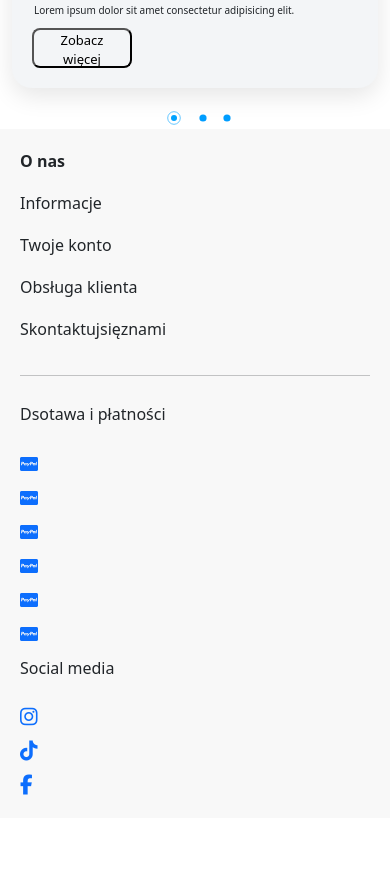
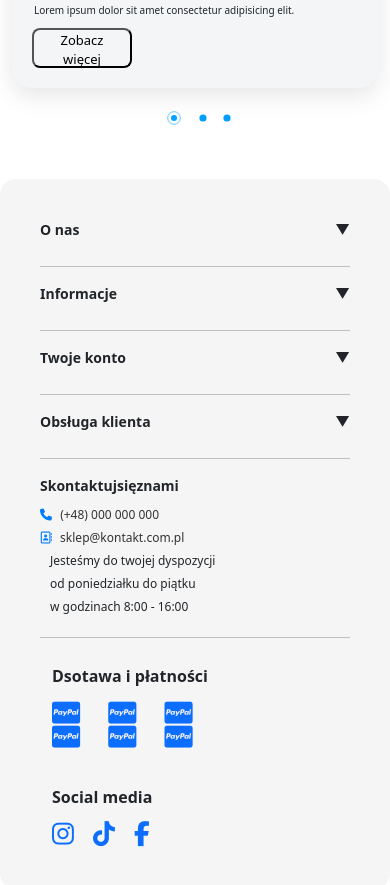
Before and after one commit to JJ99Wrocc/Projekt-do-Pracy, a website: page index.html in a window 390 px wide. Shown: the part 511-1396 px from the top of the page. Before the commit the page ends 1329 px from the top, so only its background shows below. Drawn offline with nearby package versions, Linux system fonts and the light colour scheme.

Commit message:
Dodanie footer + responsywności na header.html przed DRY

```diff
--- a/components/footer.html
+++ b/components/footer.html
@@ -9,56 +9,66 @@
     <div class="container">
         <div class="row">
                 <div class="footer-box">
-                    <ul class="about-us">
-                        <li class="about-us-title">O nas</li>
+<div class="container"><div class="row">                    <ul class="about-us">
+    <li class="about-us-title">O nas<span class="arrow">▼</span></li>
     <li class="about-us-p">Poznajmy się</li>
     <li class="about-us-p">Skontaktuj się z nami</li>
     <li class="about-us-p">Dołącz do nas</li>
     </ul>
+    <hr class="hr-footer-mobile">
 <ul class="info">
-                      <li class="info-title">Informacje</li>
+  <li class="info-title">Informacje<span class="arrow">▼</span></li>
   <li class="info-p">Regulamin</li>
   <li class="info-p">Polityka prywatności</li>
   <li class="info-p">Informacje o zwrotach</li>
   </ul>
+  <hr class="hr-footer-mobile">
 <ul class="ur-account">
-                        <li class="ur-account-title">Twoje konto</li>
+    <li class="ur-account-title">Twoje konto<span class="arrow">▼</span></li>
     <li class="ur-account-p">Twoje konto</li>
     <li class="ur-account-p">Polityka prywatności</li>
     <li class="ur-account-p">Informacje o zwrotach</li>
 </ul>
+<hr class="hr-footer-mobile">
 <ul class="customer-service">
-                        <li class="customer-service-title">Obsługa klienta</li>
+    <li class="customer-service-title">Obsługa klienta<span class="arrow">▼</span></li>
     <li class="customer-service-p">Dostawa i płatności</li>
     <li class="customer-service-p">Wymiana</li>
     <li class="customer-service-p">Zwrot</li>
     <li class="customer-service-p">Reklamacje</li>
     <li class="customer-service-p">FAQ</li>
 </ul>
+<hr class="hr-footer-mobile">
 <ul class="contact-us">
     <li class="contact-us-title">Skontaktujsięznami</li>
-                        <li class="contact-us-p"><i class="fa-solid fa-phone"></i> <a href="tel:+48123456789" class="phone">(+48) 000 000 000</a></li>
-                        <li class="contact-us-p"> <a href="mailto:sklep@kontakt.com.pl" class="phone phone-color"><i class="fa-regular fa-address-book burger-icon"></i> sklep@kontakt.com.pl</a></li>
-                        <li class="contact-us-p">Jesteśmy do twojej dyspozycji</li>
-                        <li class="contact-us-p">od poniedziałku do piątku</li>
-                        <li class="contact-us-p">w godzinach 8:00 - 16:00</li>
+    <li class="contact-us-p"><i class="fa-solid fa-phone"></i> <a href="tel:+48123456789" >(+48) 000 000 000</a></li>
+    <li class="contact-us-p"> <a href="mailto:sklep@kontakt.com.pl" >
+        <i class="fa-regular fa-address-book burger-icon"></i> sklep@kontakt.com.pl</a></li>
+    <li class="contact-us-p contact-us-last">Jesteśmy do twojej dyspozycji</li>
+    <li class="contact-us-p contact-us-last">od poniedziałku do piątku</li>
+    <li class="contact-us-p contact-us-last">w godzinach 8:00 - 16:00</li>
 </ul>
+
 <hr>
-                    <div class="delivery-and-payment">
-                        <p class="delivery-and-payment-title">Dsotawa i płatności</p>
-                        <a  href="https://www.instagram.com/jj99flex" target="_blank"><i class="fa-brands fa-cc-paypal"></i></a>
-                        <a  href="https://www.instagram.com/jj99flex" target="_blank"><i class="fa-brands fa-cc-paypal"></i></a>
-                        <a  href="https://www.instagram.com/jj99flex" target="_blank"><i class="fa-brands fa-cc-paypal"></i></a>
-                        <a  href="https://www.instagram.com/jj99flex" target="_blank"><i class="fa-brands fa-cc-paypal"></i></a>
-                        <a  href="https://www.instagram.com/jj99flex" target="_blank"><i class="fa-brands fa-cc-paypal"></i></a>
-                        <a  href="https://www.instagram.com/jj99flex" target="_blank"><i class="fa-brands fa-cc-paypal"></i></a>
+<div class="footer-bottom">  <div class="delivery-and-payment">
+<p class="delivery-and-payment-title ">Dsotawa i płatności</p>
+<div class="row g-0">
+    <div class="col-4 "><a  href="https://www.instagram.com/jj99flex" target="_blank"><i class="fa-brands fa-cc-paypal"></i></a></div>
+<div class="col-4 "><a  href="https://www.instagram.com/jj99flex" target="_blank"><i class="fa-brands fa-cc-paypal ml "></i></a></div>
+<div class="col-4 "><a  href="https://www.instagram.com/jj99flex" target="_blank"><i class="fa-brands fa-cc-paypal ml "></i></a></div>
+<div class="col-4 "><a  href="https://www.instagram.com/jj99flex" target="_blank"><i class="fa-brands fa-cc-paypal ml "></i></a></div>
+<div class="col-4 "><a  href="https://www.instagram.com/jj99flex" target="_blank"><i class="fa-brands fa-cc-paypal ml "></i></a></div>
+<div class="col-4 "><a  href="https://www.instagram.com/jj99flex" target="_blank"><i class="fa-brands fa-cc-paypal ml "></i></a></div>
 </div>
-                    <div class="social-media">
+
+</div>
+<hr class="hr-footer-mobile">
+<div class="social-media ">
 <p class="social-media-title">Social media</p>
 <a  href="https://www.instagram.com/jj99flex" target="_blank"><i class="fa-brands fa-instagram"></i></a>
-                        <a  href="https://www.tiktok.com/@jj99flex" target="_blank"><i class="fa-brands fa-tiktok"></i></a>
-                        <a  href="https://www.facebook.com/jj99flex" target="_blank"><i class="fa-brands fa-facebook-f"></i></a>
-                    </div>
+<a  href="https://www.tiktok.com/@jj99flex" target="_blank"><i class="fa-brands fa-tiktok ml"></i></a>
+<a  href="https://www.facebook.com/jj99flex" target="_blank"><i class="fa-brands fa-facebook-f ml"></i></a>
+</div></div></div></div>
                 </div>
 
         </div>
--- a/js/script.js
+++ b/js/script.js
@@ -52,7 +52,7 @@ $(document).ready(function() {
         });
     }
 
-  // Load nav
+
     $.get('./components/nav.html', function(data) {
         $('#nav-placeholder').html(data);
         mainMenu = $(".mainmenu");
@@ -64,13 +64,30 @@ $(document).ready(function() {
         attachBackIconEvent();
     });
 
-  // Load header
     $.get('./components/header.html', function(data) {
         $('#header-placeholder').html(data);
     });
 
-  // Load footer
     $.get('./components/footer.html', function(data) {
         $('#footer-placeholder').html(data);
+
+
+        $('.about-us-title').click(function() {
+            $(this).siblings('.about-us-p').slideToggle();
+            $(this).find('.arrow').toggleClass('active');
+        });
+        $('.info-title').click(function() {
+            $(this).siblings('.info-p').slideToggle();
+            $(this).find('.arrow').toggleClass('active');
+        });
+        $('.ur-account-title').click(function() {
+            $(this).siblings('.ur-account-p  ').slideToggle();
+            $(this).find('.arrow').toggleClass('active');
+        });
+        $('.customer-service-title').click(function() {
+            $(this).siblings('.customer-service-p').slideToggle();
+            $(this).find('.arrow').toggleClass('active');
+        });
+
     });
 });
--- a/less/footer.less
+++ b/less/footer.less
@@ -1,57 +1,125 @@
 .footer-box {
   display: flex;
+  flex-wrap: wrap;
+  gap: 20px;
   justify-content: space-between;
-    flex-wrap: wrap;
-    padding: 20px;
-    background-color: #f8f8f8;
-
+  background-color: #f5f5f5;
+  padding: 40px;
+  border-radius: 16px;
+  margin: 50px 0;
+  width: 1000%;
+  .hr-footer-mobile{
+    display: none;
+  }
   ul {
     list-style: none;
     padding: 0;
-      margin: 0 20px 0 0;
-
+    margin-top: 35px;
+    min-width: 150px;
+    font-size: 14px;
+    flex: 1;
+    display: flex;
+    flex-direction: column;
+    .arrow {
+      display: none;
+        float: right;
+        transition: transform 0.3s;
+      }
+      .arrow.active {
+        transform: rotate(180deg);
+      }
+      .about-us-p,.info-p,.ur-account-p,.customer-service-p,.contact-us-p {
+       display: block;
+      }
+    .contact-us-last{
+      margin-left: 10px;
+    }
+    .info-p,.ur-account-p,.customer-service-p,.contact-us-p{
+      font-size: 12px;
+    }
     li {
-        margin-bottom: 8px;
+      .fa-solid, .fas,.fa-regular, .far{
+        color: #007bff;
+      margin-right: 5px;}
+      &:first-child {
+        font-weight: bold;
+        margin-bottom: 10px;
       }
 
-      // tytuł zawsze widoczny
-      &:first-child {
-        font-weight: bold;
-        cursor: pointer;
+      &:not(:first-child) {
+        margin-bottom: 5px;
+      }
+
+      a {
+        text-decoration: none;
+        color: #333;
+
+        &:hover {
+          color: #007bff;
+        }
+      }
     }
   }
 
-    .delivery-and-payment,
-    .social-media {
+  .footer-bottom {
+    width: 100%;
+    margin-top: 10px;
     display: flex;
-      align-items: center;
-      gap: 10px;
-      margin-top: 20px;
+    justify-content: space-between;
+    align-items: flex-start;
+    flex-wrap: wrap;
+      .delivery-and-payment-title,.social-media-title{font-weight: bold;}
+
+      .fa-cc-paypal,.fa-tiktok,.fa-facebook-f,.fa-instagram{
+        font-size: 25px;
+        margin-top: -5px;
+              }
+       .ml{
+        margin-left: 15px;
+       }
+      .social-media{
+        margin-right: 70px;
       }
 
-    // MOBILNE - max-width 991px
-    @media (max-width: 991px) {
-      flex-direction: column;
+    }
 
-      ul {
-        margin: 0 0 10px 0;
 
-        // ukryj wszystkie li poza pierwszym (tytułem)
-        li:not(:first-child) {
+  }
+@media(max-width:992px){
+ .footer-box{
+  display: flex;
+  flex-direction: column !important; /* układa elementy jeden pod drugim */
+  gap: 10px;
+  .hr-footer-mobile{
+    display: block;
+  }
+        ul{
+          flex: unset;
+          margin-top: 0;
+          .about-us-p,.info-p,.ur-account-p,.customer-service-p {
           display: none;
                  }
 
-        // gdy UL ma klasę active - pokaż wszystkie elementy
-        &.active li {
-          display: block;
-        }
+        .about-us-title,.info-title,.ur-account-title,.customer-service-title {
+          user-select: none;
+          cursor: pointer;
         }
 
-      .delivery-and-payment,
-      .social-media {
-        flex-direction: column;
-        align-items: flex-start;
-        margin-top: 10px;
+        .arrow {
+          display: inline-block;
         }
         }
  }
+ .footer-bottom {
+  display: flex;
+  flex: unset; flex-direction: column;
+   margin-top: 20px;
+
+.delivery-and-payment{
+  .fa-cc-paypal{margin-left: 0px;padding: 0;}
+}
+  .social-media {
+    flex-direction: row;
+    gap: 10px;}}
+
+}
```
Also changed, not shown: less/footer.css. Lines whose indentation alone changed are shown as unchanged.
